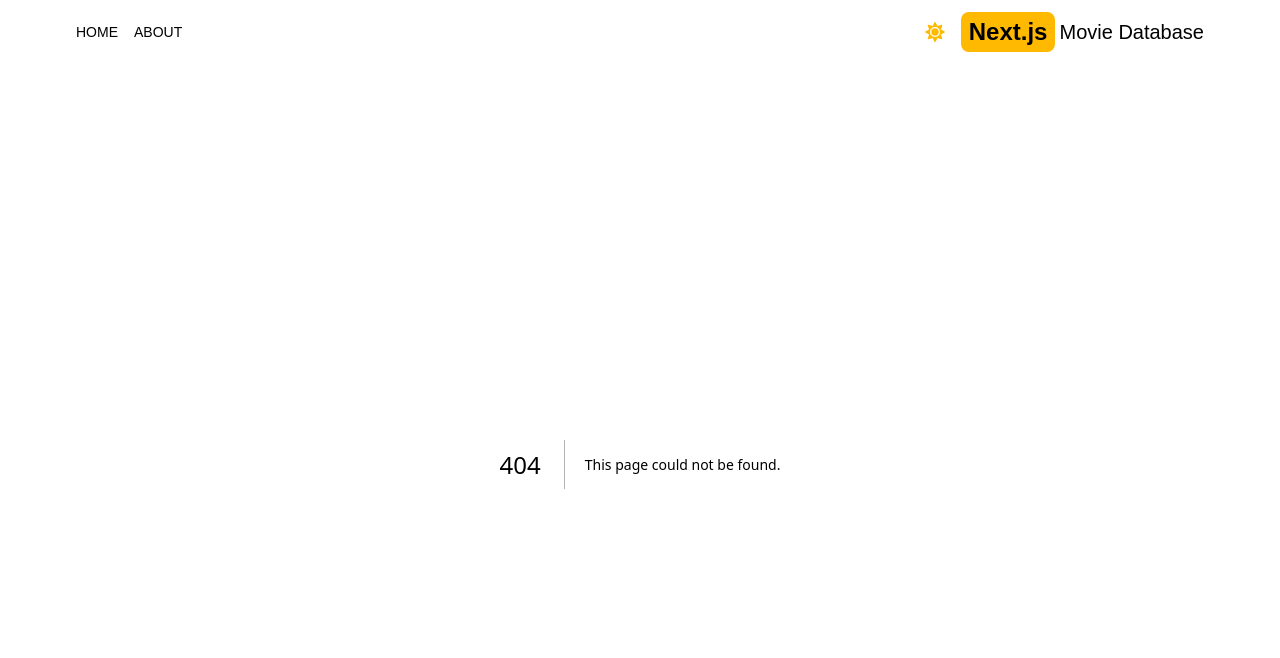
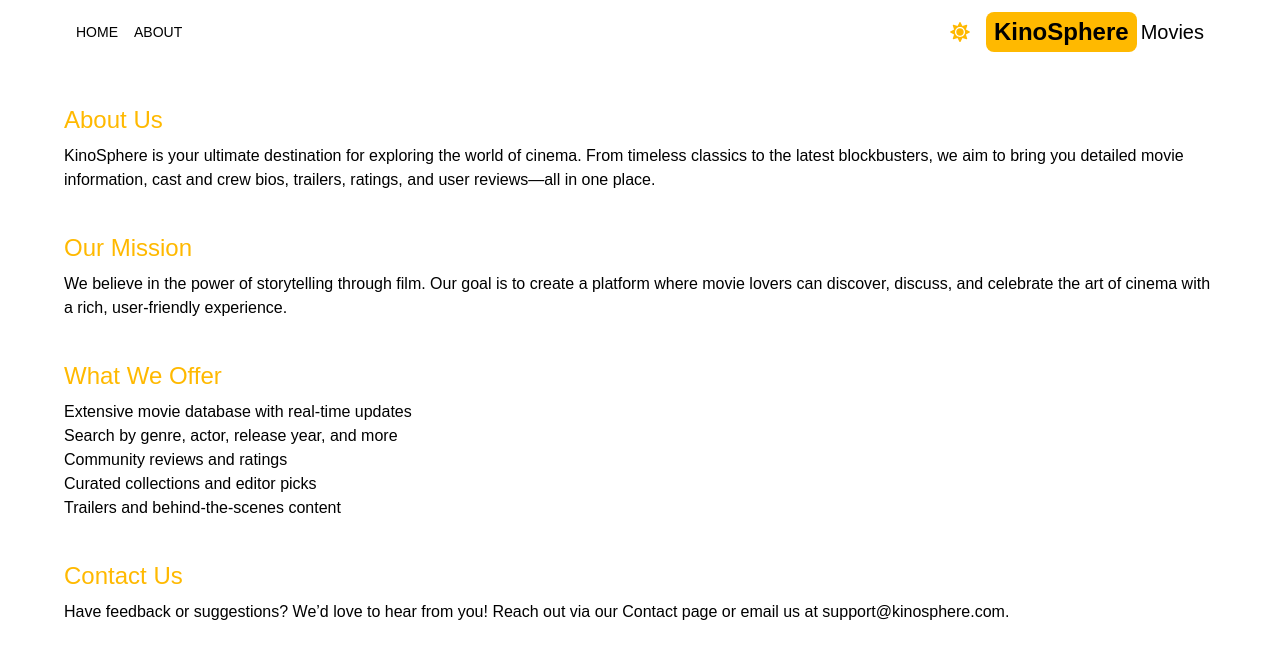
Before and after one commit to dominicsmart99/movie-site, a Next.js app: page /about in a window 1280 px wide. Before the commit this address had no page. Shown: the top 658 px of the page. Built offline with nearby package versions, Linux system fonts and the light colour scheme.

Commit message:
Update site title to "KinoSphere" and add About Us page with mission and offerings

```diff
--- /dev/null
+++ b/src/app/about/page.jsx
@@ -0,0 +1,43 @@
+import React from "react";
+
+export default function page() {
+  return (
+    <div className="max-w-6xl mx-auto p3 space-y-10">
+      <section className="space-y-2 mt-10">
+        <h3 className="text-2xl text-amber-400">About Us</h3>
+        <p>
+          KinoSphere is your ultimate destination for exploring the world of
+          cinema. From timeless classics to the latest blockbusters, we aim to
+          bring you detailed movie information, cast and crew bios, trailers,
+          ratings, and user reviews—all in one place.
+        </p>
+      </section>
+      <section className="space-y-2">
+        <h3 className="text-2xl text-amber-400">Our Mission</h3>
+        <p>
+          We believe in the power of storytelling through film. Our goal is to
+          create a platform where movie lovers can discover, discuss, and
+          celebrate the art of cinema with a rich, user-friendly experience.
+        </p>
+      </section>
+      <section className="space-y-2">
+        <h3 className="text-2xl text-amber-400">What We Offer</h3>
+        <ul>
+          <li>Extensive movie database with real-time updates</li>
+          <li>Search by genre, actor, release year, and more</li>
+          <li>Community reviews and ratings</li>
+          <li>Curated collections and editor picks</li>
+          <li>Trailers and behind-the-scenes content</li>
+        </ul>
+      </section>
+      <section className="space-y-2">
+        <h3 className="text-2xl text-amber-400">Contact Us</h3>
+        <p>
+          Have feedback or suggestions? We’d love to hear from you! Reach out
+          via our <a href="/contact">Contact page</a> or email us at{" "}
+          <a href="mailto:support@kinosphere.com">support@kinosphere.com</a>.
+        </p>
+      </section>
+    </div>
+  );
+}
--- a/src/app/layout.js
+++ b/src/app/layout.js
@@ -14,7 +14,7 @@ const geistMono = Geist_Mono({
 });
 
 export const metadata = {
-  title: "Next.js Movie Database",
+  title: "KinoSphere",
   keywords: [
     "Next.js",
     "TMDB API",
--- a/src/components/Header.jsx
+++ b/src/components/Header.jsx
@@ -16,9 +16,9 @@ export default function Header() {
         <ThemeSwitch />
         <Link href={"/"} className="flex gap-1 items-center">
           <span className="text-2xl font-bold bg-amber-400 py-1 px-2 rounded-lg">
-            Next.js
+            KinoSphere
           </span>
-          <span className="text-xl hidden sm:inline">Movie Database</span>
+          <span className="text-xl hidden sm:inline">Movies</span>
         </Link>
       </div>
     </div>
```
